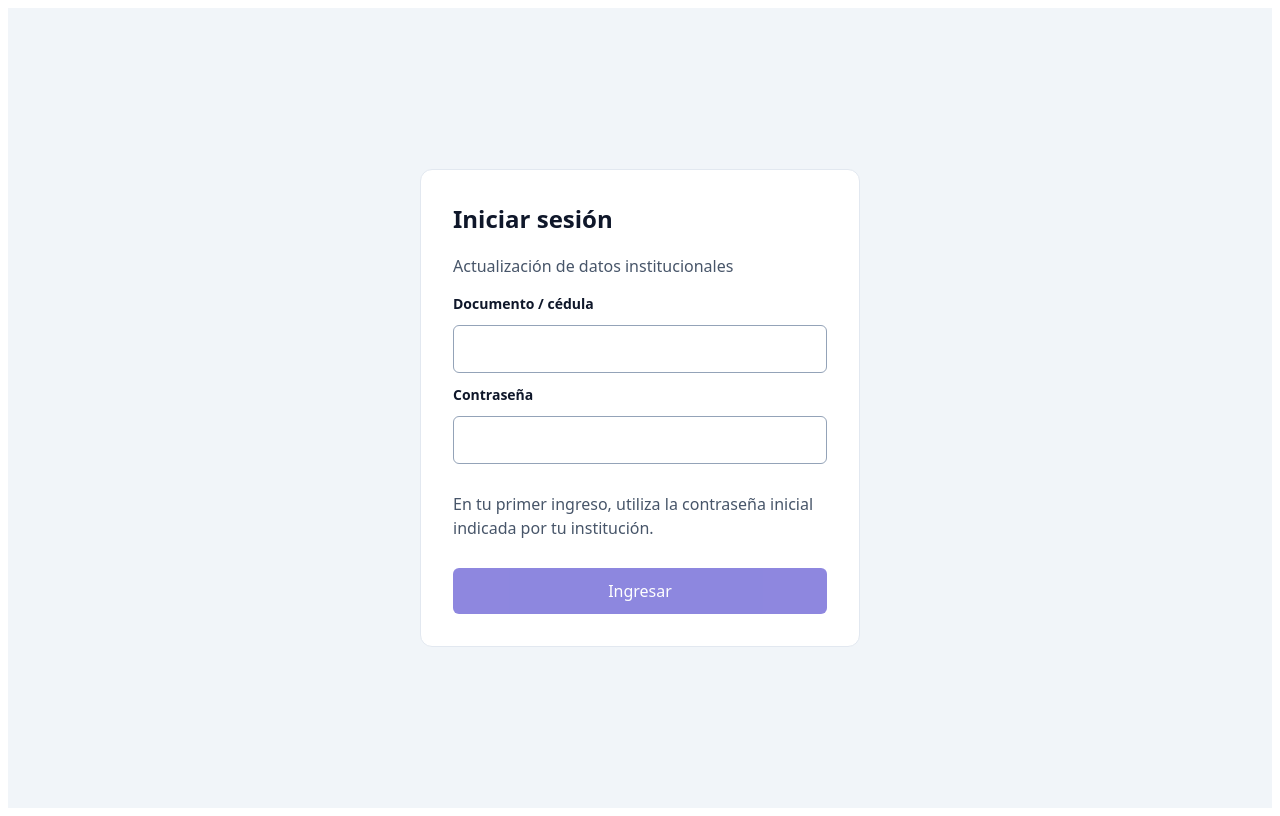
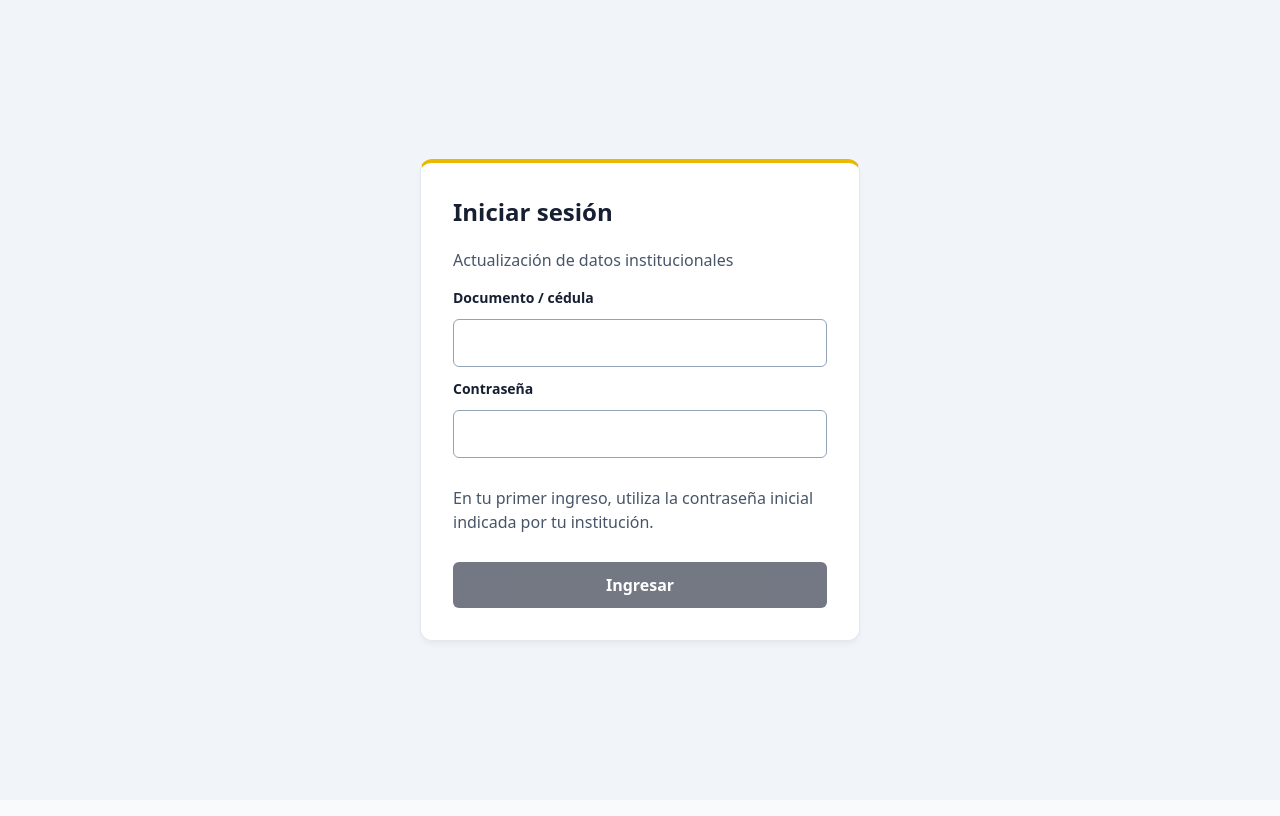
Before and after one commit to IstpetDev/actualizacion_datos, an Angular app in the folder src/Frontend/: page /login in a window 1280 px wide. Built offline with nearby package versions, Linux system fonts and the light colour scheme; no server answers.

Commit message:
feat(frontend): implementar paleta de colores institucional ammi

```diff
--- a/src/Frontend/src/app/features/auth/formulario-acceso.css
+++ b/src/Frontend/src/app/features/auth/formulario-acceso.css
@@ -1,22 +1,25 @@
 :host {
   display: block;
   font-family: system-ui, sans-serif;
-  color: #0f172a;
+  color: var(--ammi-text-main, #111111);
 }
 .tarjeta {
   padding: 2rem;
-  background: white;
-  border: 1px solid #e2e8f0;
+  background: var(--ammi-surface, white);
+  border: 1px solid var(--ammi-border, #e2e8f0);
+  border-top: 4px solid var(--ammi-gold, #e9b902);
   border-radius: 0.75rem;
   max-width: 32rem;
   margin: auto;
+  box-shadow: 0 4px 6px -1px rgba(0, 0, 0, 0.05);
 }
 h1 {
   margin-top: 0;
   font-size: 1.5rem;
+  color: var(--ammi-primary, #171f32);
 }
 p {
-  color: #475569;
+  color: var(--ammi-text-muted, #475569);
   line-height: 1.5;
 }
 fieldset {
@@ -30,6 +33,7 @@ fieldset {
 label {
   font-weight: 600;
   font-size: 0.875rem;
+  color: var(--ammi-primary, #171f32);
 }
 input,
 button {
@@ -45,21 +49,27 @@ input {
 }
 button {
   border: 0;
-  background: #4338ca;
-  color: white;
+  background: var(--ammi-primary, #171f32);
+  color: var(--ammi-text-inverse, white);
+  font-weight: 600;
   cursor: pointer;
+  transition: background-color 150ms ease-in-out;
+}
+button:hover:not(:disabled) {
+  background: var(--ammi-primary-hover, #0f1522);
 }
 button:disabled {
   opacity: 0.6;
   cursor: default;
 }
 :focus-visible {
-  outline: 3px solid #818cf8;
-  outline-offset: 3px;
+  outline: 3px solid var(--ammi-gold, #e9b902);
+  outline-offset: 2px;
 }
 .error {
   padding: 0.75rem;
-  background: #fef2f2;
-  color: #991b1b;
+  background: var(--ammi-danger-bg, #fef2f2);
+  color: var(--ammi-danger, #991b1b);
   border-radius: 0.375rem;
+  border-left: 4px solid var(--ammi-danger, #b91c1c);
 }
--- a/src/Frontend/src/app/features/usuario/usuario-dashboard.component.css
+++ b/src/Frontend/src/app/features/usuario/usuario-dashboard.component.css
@@ -1,6 +1,6 @@
 :host {
   display: block;
-  color: #0f172a;
+  color: var(--ammi-text-main, #111111);
 }
 .panel {
   max-width: 58rem;
@@ -12,26 +12,32 @@ header h1 {
   margin: 0.25rem 0 0.75rem;
   font-size: clamp(1.5rem, 4vw, 2rem);
   letter-spacing: -0.025em;
+  color: var(--ammi-primary, #171f32);
 }
 p {
   line-height: 1.6;
-  color: #475569;
+  color: var(--ammi-text-muted, #475569);
 }
 .ceja {
-  color: #4338ca;
-  font-weight: 600;
+  color: var(--ammi-gold, #e9b902);
+  font-weight: 700;
+  text-transform: uppercase;
+  letter-spacing: 0.05em;
+  font-size: 0.8125rem;
   margin: 0;
 }
 .tarjeta {
-  background: white;
-  border: 1px solid #e2e8f0;
+  background: var(--ammi-surface, white);
+  border: 1px solid var(--ammi-border, #e2e8f0);
   border-radius: 0.75rem;
   padding: 1.5rem;
   min-width: 0;
+  box-shadow: 0 1px 3px 0 rgba(0, 0, 0, 0.05);
 }
 h2 {
   margin: 0 0 0.75rem;
   font-size: 1.125rem;
+  color: var(--ammi-primary, #171f32);
 }
 h3 {
   font-size: 0.875rem;
@@ -43,7 +49,7 @@ h3 {
 }
 .etiqueta {
   display: block;
-  color: #64748b;
+  color: var(--ammi-text-subtle, #64748b);
   font-size: 0.8125rem;
   margin-bottom: 0.5rem;
 }
@@ -62,6 +68,7 @@ fieldset {
 label {
   font-size: 0.875rem;
   font-weight: 600;
+  color: var(--ammi-primary, #171f32);
 }
 input,
 button {
@@ -76,17 +83,26 @@ input {
   min-width: 0;
 }
 button {
-  border: 1px solid #4338ca;
-  background: #4338ca;
-  color: white;
+  border: 1px solid var(--ammi-primary, #171f32);
+  background: var(--ammi-primary, #171f32);
+  color: var(--ammi-text-inverse, white);
+  font-weight: 600;
   cursor: pointer;
   width: fit-content;
   max-width: 100%;
+  transition: all 150ms ease-in-out;
+}
+button:hover:not(:disabled) {
+  background: var(--ammi-primary-hover, #0f1522);
 }
 button.secundario {
   background: white;
-  color: #3730a3;
-  border-color: #c7d2fe;
+  color: var(--ammi-primary, #171f32);
+  border-color: #cbd5e1;
+}
+button.secundario:hover:not(:disabled) {
+  background: #f1f5f9;
+  border-color: var(--ammi-primary, #171f32);
 }
 button:disabled {
   opacity: 0.55;
@@ -97,8 +113,8 @@ input:disabled {
   background: #f8fafc;
 }
 :focus-visible {
-  outline: 3px solid #818cf8;
-  outline-offset: 3px;
+  outline: 3px solid var(--ammi-gold, #e9b902);
+  outline-offset: 2px;
 }
 .mensaje {
   padding: 1rem;
@@ -106,20 +122,20 @@ input:disabled {
   border-radius: 0.5rem;
 }
 .error {
-  background: #fef2f2;
-  color: #991b1b;
+  background: var(--ammi-danger-bg, #fef2f2);
+  color: var(--ammi-danger, #991b1b);
 }
 .exito {
-  background: #ecfdf5;
-  color: #065f46;
+  background: var(--ammi-success-bg, #ecfdf5);
+  color: var(--ammi-success, #065f46);
 }
 .observaciones {
-  border-color: #fbbf24;
-  background: #fffbeb;
+  border-color: var(--ammi-gold, #e9b902);
+  background: var(--ammi-gold-soft, #fffbeb);
 }
 .marca {
   margin: 0;
-  color: #92400e;
+  color: var(--ammi-warning, #92400e);
   font-size: 0.875rem;
 }
 .texto-observacion {
--- a/src/Frontend/src/app/layout/main-layout/main-layout.component.css
+++ b/src/Frontend/src/app/layout/main-layout/main-layout.component.css
@@ -2,8 +2,8 @@
   min-height: 100vh;
   display: flex;
   flex-direction: column;
-  background-color: #f8fafc;
-  color: #0f172a;
+  background-color: var(--ammi-bg-main, #f8fafc);
+  color: var(--ammi-text-main, #111111);
   font-family:
     system-ui,
     -apple-system,
@@ -18,9 +18,9 @@
   align-items: center;
   justify-content: space-between;
   padding: 0.75rem 1.5rem;
-  background-color: #ffffff;
-  border-bottom: 1px solid #e2e8f0;
-  box-shadow: 0 1px 2px 0 rgba(0, 0, 0, 0.05);
+  background-color: var(--ammi-primary, #171f32);
+  border-bottom: 3px solid var(--ammi-gold, #e9b902);
+  box-shadow: 0 2px 4px 0 rgba(0, 0, 0, 0.1);
   gap: 1rem;
 }
 
@@ -33,19 +33,19 @@
 .brand-title {
   font-size: 1.125rem;
   font-weight: 700;
-  color: #1e293b;
+  color: var(--ammi-text-inverse, #ffffff);
   letter-spacing: -0.02em;
 }
 
 .brand-badge {
   font-size: 0.75rem;
-  font-weight: 600;
+  font-weight: 700;
   text-transform: uppercase;
-  background-color: #f1f5f9;
-  color: #64748b;
+  background-color: var(--ammi-gold, #e9b902);
+  color: var(--ammi-primary, #171f32);
   padding: 0.125rem 0.5rem;
   border-radius: 9999px;
-  border: 1px solid #e2e8f0;
+  border: 1px solid var(--ammi-gold, #e9b902);
 }
 
 .header-nav {
@@ -55,7 +55,7 @@
 }
 
 .nav-link {
-  color: #475569;
+  color: #cbd5e1;
   text-decoration: none;
   font-size: 0.875rem;
   font-weight: 500;
@@ -65,14 +65,14 @@
 }
 
 .nav-link:hover {
-  background-color: #f1f5f9;
-  color: #0f172a;
+  background-color: rgba(255, 255, 255, 0.1);
+  color: var(--ammi-text-inverse, #ffffff);
 }
 
 .active-link {
-  background-color: #e0e7ff;
-  color: #3730a3;
-  font-weight: 600;
+  background-color: var(--ammi-gold, #e9b902);
+  color: var(--ammi-primary, #171f32);
+  font-weight: 700;
 }
 
 .header-user {
@@ -90,7 +90,7 @@
 .user-name {
   font-size: 0.875rem;
   font-weight: 600;
-  color: #1e293b;
+  color: var(--ammi-text-inverse, #ffffff);
 }
 
 .role-badge {
@@ -99,8 +99,8 @@
   text-transform: uppercase;
   padding: 0.1rem 0.4rem;
   border-radius: 0.25rem;
-  background-color: #e2e8f0;
-  color: #334155;
+  background-color: #334155;
+  color: #f1f5f9;
   letter-spacing: 0.05em;
 }
 
@@ -126,8 +126,8 @@
 
 .btn-logout {
   background-color: transparent;
-  color: #64748b;
-  border: 1px solid #cbd5e1;
+  color: #cbd5e1;
+  border: 1px solid #475569;
   padding: 0.375rem 0.75rem;
   border-radius: 0.375rem;
   font-size: 0.8125rem;
@@ -137,9 +137,9 @@
 }
 
 .btn-logout:hover {
-  background-color: #fee2e2;
-  border-color: #fca5a5;
-  color: #b91c1c;
+  background-color: var(--ammi-danger, #b91c1c);
+  border-color: var(--ammi-danger, #b91c1c);
+  color: #ffffff;
 }
 
 .content-container {
--- a/src/Frontend/src/styles.css
+++ b/src/Frontend/src/styles.css
@@ -1 +1,52 @@
-/* You can add global styles to this file, and also import other style files */
+/* ==========================================================================
+   Paleta Institucional AMMI (Academia Militar General Miguel Iturralde)
+   Tokens CSS para identidad visual, contraste y accesibilidad.
+   ========================================================================== */
+
+:root {
+  /* Colores Corporativos Oficiales AMMI */
+  --ammi-primary: #171f32; /* Azul marino profundo */
+  --ammi-primary-hover: #0f1522; /* Variante más oscura para interactividad */
+  --ammi-primary-light: #24304d; /* Variante clara de soporte */
+
+  --ammi-gold: #e9b902; /* Oro / Amarillo distintivo */
+  --ammi-gold-hover: #cdb82b; /* Oro atenuado / hover */
+  --ammi-gold-soft: #fef9e6; /* Fondo dorado suave */
+  --ammi-gold-border: #f5d76e; /* Borde dorado */
+
+  --ammi-accent: #ff5421; /* Acento / Naranja corporativo */
+  --ammi-accent-hover: #e04413;
+
+  /* Superficies y Neutros */
+  --ammi-bg-main: #f8fafc;
+  --ammi-surface: #ffffff;
+  --ammi-border: #e2e8f0;
+  --ammi-border-focus: #171f32;
+
+  /* Tipografía */
+  --ammi-text-main: #111111;
+  --ammi-text-muted: #475569;
+  --ammi-text-subtle: #64748b;
+  --ammi-text-inverse: #ffffff;
+
+  /* Estados Funcionales Semánticos */
+  --ammi-success: #15803d;
+  --ammi-success-bg: #ecfdf5;
+  --ammi-warning: #92400e;
+  --ammi-warning-bg: #fffbeb;
+  --ammi-danger: #b91c1c;
+  --ammi-danger-bg: #fef2f2;
+}
+
+body {
+  margin: 0;
+  font-family:
+    system-ui,
+    -apple-system,
+    BlinkMacSystemFont,
+    'Segoe UI',
+    Roboto,
+    sans-serif;
+  background-color: var(--ammi-bg-main);
+  color: var(--ammi-text-main);
+}
```
